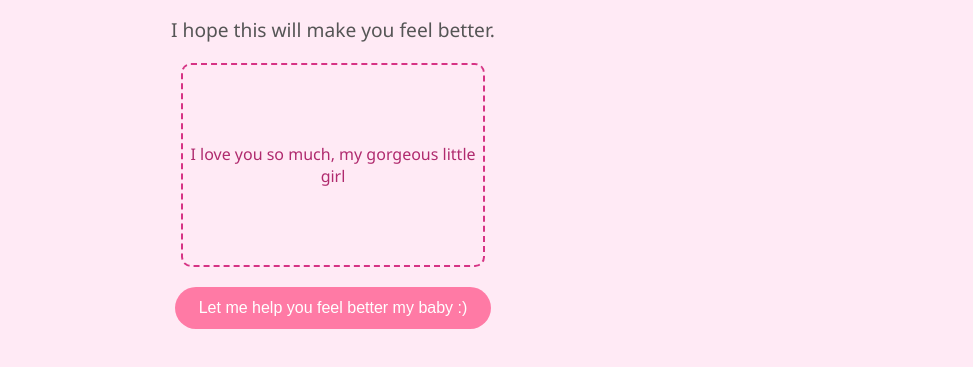
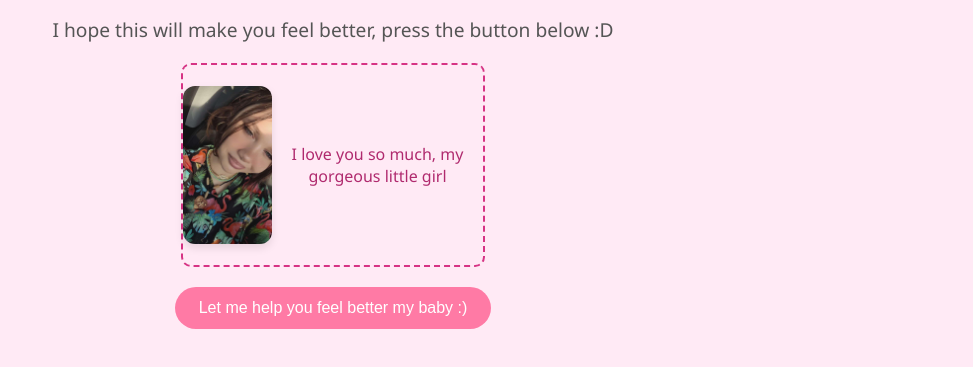
Before and after one commit to CanDuv/NGDD, a plain HTML site: page page2.html in a window 1280 px wide. Shown: the part 175-542 px from the top of the page, without its empty margins (307-1280 px from the left). Drawn offline with Linux system fonts and the light colour scheme.

Commit message:
Update page2.html

```diff
--- a/page2.html
+++ b/page2.html
@@ -16,9 +16,9 @@
 
   <div class="container">
     <h1>I'm sorry, baby</h1>
-    <p class="subtitle">I hope this will make you feel better.</p>
+    <p class="subtitle">I hope this will make you feel better, press the button below :D</p>
     <div class="placeholder-image">
-      <!-- Placeholder for personal image (can be replaced) -->
+      <img src="assets/images/28126128-d9ab-474b-9c47-16f6cd7592f1.jpg" alt="Blue tulips bouquet" class="gallery-image">
       <p>I love you so much, my gorgeous little girl</p>
     </div>
     <button id="to-page1-from-bad" class="primary-btn">Let me help you feel better my baby :)</button>
```
